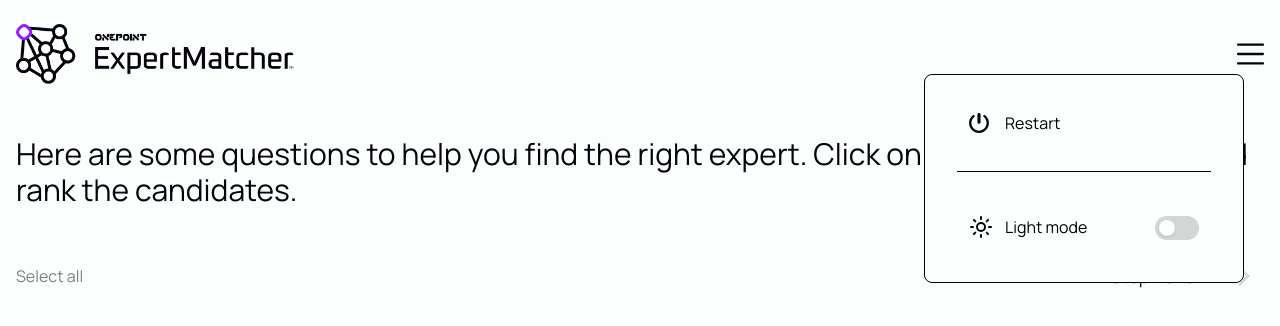
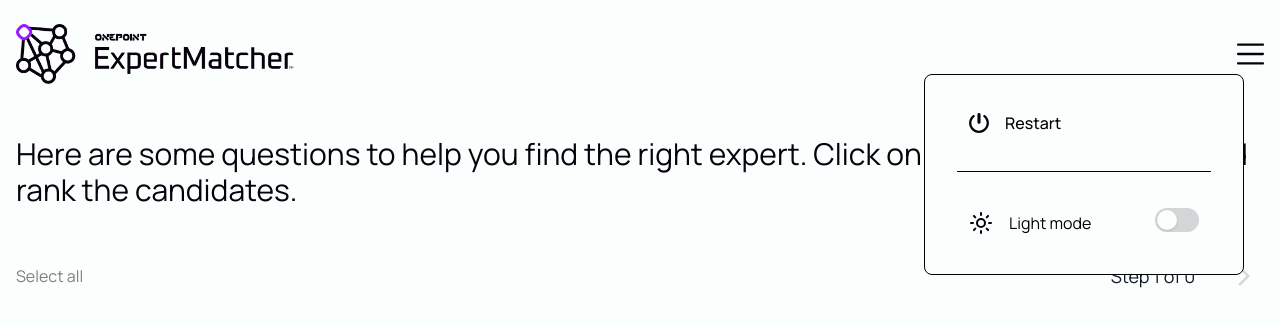
Before and after one commit to OnepointConsultingLtd/expert-matcher, a React (Vite) app in the folder expert-matcher-ui/: page / in a window 1280 px wide. Both pictures are taken after a click on the element 1250 px from the left and 53 px from the top of the page. Shown: the top 326 px of the page. Built offline with nearby package versions, Linux system fonts and the light colour scheme; no server answers.

Commit message:
fixing menu item height discrepancy

```diff
--- a/expert-matcher-ui/src/components/NavigationButtons.tsx
+++ b/expert-matcher-ui/src/components/NavigationButtons.tsx
@@ -67,7 +67,7 @@ export default function NavigationButtons() {
   const hasAnySuggestionsSelected = selectedSuggestions.length > 0;
   console.log('hasAnySuggestions ', hasAnySuggestionsSelected);
 
-  if(sending) return null;
+  if (sending) return null;
 
   return (
     <div className="flex flex-col">
--- a/expert-matcher-ui/src/components/menu/DarkModeButton.tsx
+++ b/expert-matcher-ui/src/components/menu/DarkModeButton.tsx
@@ -21,7 +21,7 @@ export default function DarkModeButton() {
         <LuSun className="w-6 h-6 text-[#07000d] dark:text-[#fafffe]" />
       )}
 
-      <div className="ml-3 text-left">
+      <div className="pl-4 text-left">
         <div className="font-medium">{darkMode ? t('Dark mode') : t('Light mode')}</div>
       </div>
 
@@ -40,9 +40,9 @@ export default function DarkModeButton() {
             aria-checked={darkMode}
             aria-label={switchLabel}
           />
-          <div className="w-11 mt-2 h-6 bg-[#6A666D45] peer-focus:ring-2 peer-focus:ring-[#6A666D45] rounded-full peer peer-checked:bg-[#9A19FF] transition-colors" />
+          <div className="w-11 h-6 bg-[#6A666D45] peer-focus:ring-2 peer-focus:ring-[#6A666D45] rounded-full peer peer-checked:bg-[#9A19FF] transition-colors" />
           <span
-            className={`absolute left-1 top-3 w-4 h-4 bg-[#fafffe] rounded-full shadow transform transition ${darkMode ? 'translate-x-5' : ''}`}
+            className={`absolute left-0.5 top-0.5 w-5 h-5 bg-[#fafffe] rounded-full shadow transform transition ${darkMode ? 'translate-x-5' : ''}`}
           />
         </label>
       </div>
--- a/expert-matcher-ui/src/components/menu/HamburgerMenu.tsx
+++ b/expert-matcher-ui/src/components/menu/HamburgerMenu.tsx
@@ -37,7 +37,7 @@ export default function HamburgerMenu() {
       {open && (
         <menu
           ref={menuRef}
-          className="animate-fade-down flex flex-col items-start absolute right-5 top-[30px] md:top-[35px] w-80 py-6 px-8 rounded-lg border shadow-muted bg-[#fafffe] dark:text-[#fafffe] dark:bg-[#1F1925] rounded-2xl"
+          className="animate-fade-down flex flex-col items-start absolute right-5 top-[30px] md:top-[35px] w-72 md:w-80 py-6 px-2 md:px-8 rounded-lg border shadow-muted bg-[#fafffe] dark:text-[#fafffe] dark:bg-[#1F1925]"
         >
           <StartButton />
           <hr className="mt-6 mb-6 h-[1px] bg-[#07000d] dark:bg-gray-100 w-full" />
--- a/expert-matcher-ui/src/components/menu/MenuItemTemplate.tsx
+++ b/expert-matcher-ui/src/components/menu/MenuItemTemplate.tsx
@@ -11,14 +11,14 @@ export default function MenuItemTemplate({
 }) {
   const { t } = useTranslation();
   return (
-    <div
-      className="menu-item w-full flex items-center p-3 rounded-lg hover:bg-gray-100 dark:hover:bg-[#38333d] transition-colors duration-200 cursor-pointer"
+    <button
+      className="menu-item w-full flex items-center p-3 rounded-lg hover:bg-gray-100 dark:hover:bg-[#38333d] transition-colors duration-200 cursor-pointer text-left"
       onClick={func}
     >
-      <div className="">{children}</div>
+      <div className="flex items-center justify-center">{children}</div>
       <div className="pl-4">
-        <button>{t(title)}</button>
+        <span className="font-medium">{t(title)}</span>
       </div>
-    </div>
+    </button>
   );
 }
```
